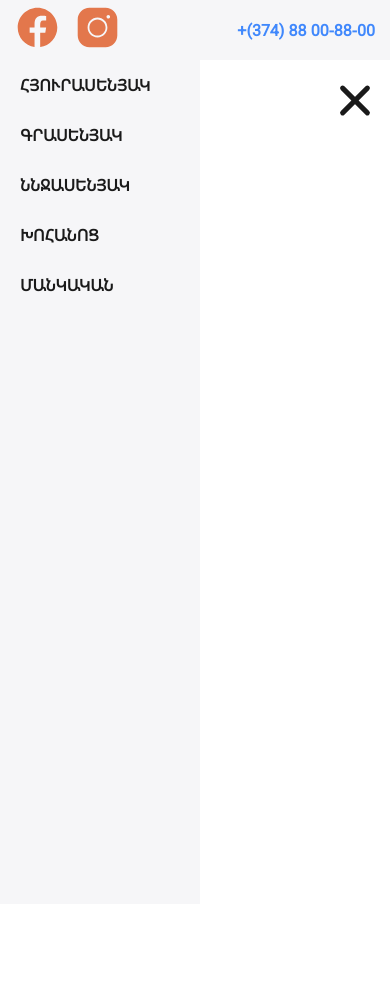
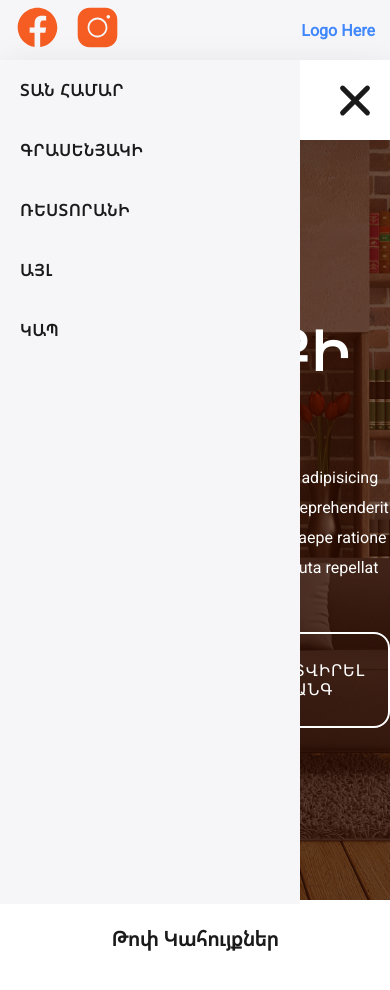
Before and after one commit to hayrapetyansami/toon-project, a website: page src/index.html in a window 390 px wide. Both pictures are taken after a click on the element 350 px from the left and 100 px from the top of the page. Shown: the top 990 px of the page. Before the commit the page ends 904 px from the top, so only its background shows below. Drawn offline with nearby package versions, Linux system fonts and the light colour scheme; files that its build step writes are made by us from their sources; files whose address does not match are found by name.

Commit message:
adding header and scroll functionallity, with responsive and optimization bugs

```diff
--- a/gulpfile.js
+++ b/gulpfile.js
@@ -117,7 +117,7 @@ function watch () {
 		server: {
 			baseDir: path
 		},
-		tunnel: true,
+		// tunnel: true,
 		online: true
 	});
 
--- a/src/index.html
+++ b/src/index.html
@@ -1,5 +1,6 @@
 <!DOCTYPE html>
 <html lang="en">
+
 <head>
 	<meta charset="UTF-8">
 	<meta http-equiv="X-UA-Compatible" content="IE=edge">
@@ -7,24 +8,27 @@
 	<title> Toon | Կահույքի Խանութ</title>
 	<link rel="stylesheet" href="css/styles.css">
 </head>
+
 <body>
 	<div class="top_nav">
 		<div class="container">
 			<div class="top_nav__block">
 				<!-- facebook -->
 				<a href="https://facebook.com" target="_blank" title="Facebook">
-					<svg xmlns="http://www.w3.org/2000/svg"  viewBox="0 0 50 50">
-						<path d="M25,3C12.85,3,3,12.85,3,25c0,11.03,8.125,20.137,18.712,21.728V30.831h-5.443v-5.783h5.443v-3.848 c0-6.371,3.104-9.168,8.399-9.168c2.536,0,3.877,0.188,4.512,0.274v5.048h-3.612c-2.248,0-3.033,2.131-3.033,4.533v3.161h6.588 l-0.894,5.783h-5.694v15.944C38.716,45.318,47,36.137,47,25C47,12.85,37.15,3,25,3z"/>
+					<svg xmlns="http://www.w3.org/2000/svg" viewBox="0 0 50 50">
+						<path
+							d="M25,3C12.85,3,3,12.85,3,25c0,11.03,8.125,20.137,18.712,21.728V30.831h-5.443v-5.783h5.443v-3.848 c0-6.371,3.104-9.168,8.399-9.168c2.536,0,3.877,0.188,4.512,0.274v5.048h-3.612c-2.248,0-3.033,2.131-3.033,4.533v3.161h6.588 l-0.894,5.783h-5.694v15.944C38.716,45.318,47,36.137,47,25C47,12.85,37.15,3,25,3z" />
 					</svg>
 				</a>
 				<!-- instagram -->
 				<a href="https://instagram.com" target="_blank" title="Instagram">
-					<svg xmlns="http://www.w3.org/2000/svg"  viewBox="0 0 50 50">
-						<path d="M 16 3 C 8.83 3 3 8.83 3 16 L 3 34 C 3 41.17 8.83 47 16 47 L 34 47 C 41.17 47 47 41.17 47 34 L 47 16 C 47 8.83 41.17 3 34 3 L 16 3 z M 37 11 C 38.1 11 39 11.9 39 13 C 39 14.1 38.1 15 37 15 C 35.9 15 35 14.1 35 13 C 35 11.9 35.9 11 37 11 z M 25 14 C 31.07 14 36 18.93 36 25 C 36 31.07 31.07 36 25 36 C 18.93 36 14 31.07 14 25 C 14 18.93 18.93 14 25 14 z M 25 16 C 20.04 16 16 20.04 16 25 C 16 29.96 20.04 34 25 34 C 29.96 34 34 29.96 34 25 C 34 20.04 29.96 16 25 16 z"/>
+					<svg xmlns="http://www.w3.org/2000/svg" viewBox="0 0 50 50">
+						<path
+							d="M 16 3 C 8.83 3 3 8.83 3 16 L 3 34 C 3 41.17 8.83 47 16 47 L 34 47 C 41.17 47 47 41.17 47 34 L 47 16 C 47 8.83 41.17 3 34 3 L 16 3 z M 37 11 C 38.1 11 39 11.9 39 13 C 39 14.1 38.1 15 37 15 C 35.9 15 35 14.1 35 13 C 35 11.9 35.9 11 37 11 z M 25 14 C 31.07 14 36 18.93 36 25 C 36 31.07 31.07 36 25 36 C 18.93 36 14 31.07 14 25 C 14 18.93 18.93 14 25 14 z M 25 16 C 20.04 16 16 20.04 16 25 C 16 29.96 20.04 34 25 34 C 29.96 34 34 29.96 34 25 C 34 20.04 29.96 16 25 16 z" />
 					</svg>
 				</a>
 			</div>
-			<div class="top_nav__block">
+			<div class="top_nav__block topNavSwitch">
 				<a href="tel:+37488008800">+(374) 88 00-88-00</a>
 			</div>
 		</div>
@@ -42,16 +46,45 @@
 					<div></div>
 				</div>
 				<ul id="menu">
-					<li><a href="#">Հյուրասենյակ</a></li>
-					<li><a href="#">Գրասենյակ</a></li>
-					<li><a href="#">Ննջասենյակ</a></li>
-					<li><a href="#">Խոհանոց</a></li>
-					<li><a href="#">Մանկական</a></li>
+					<li><a href="#">Տան համար</a></li>
+					<li><a href="#">Գրասենյակի</a></li>
+					<li><a href="#">Ռեստորանի</a></li>
+					<li><a href="#">Այլ</a></li>
+					<li><a href="#">Կապ</a></li>
 				</ul>
 			</div>
 		</div>
 	</nav>
+	<header style="background-image: url('./img/headerBG.jpg')">
+		<div class="header_content">
+			<h1>TOON | Կահույքի սրահ</h1>
+			<p>Lorem ipsum dolor sit amet consectetur adipisicing elit. Iusto, iure nesciunt. Quam vel, totam
+				reprehenderit quod in asperiores tempora accusamus saepe ratione eius, deleniti quibusdam doloremque
+				soluta repellat vero eveniet?</p>
+
+			<div class="header_content__buttons">
+				<a href="#">Տեսնել Ամբողջ Տեսականին</a>
+				<button id="callModalBtn">Պատվիրել Զանգ</button>
+			</div>
+		</div>
+		<div class="scrollDown">
+			<svg xmlns="http://www.w3.org/2000/svg" viewBox="0 0 512 512">
+				<g>
+					<path
+						d="m280 344a88.1 88.1 0 0 0 88-88v-160a88.1 88.1 0 0 0 -88-88h-48a88.1 88.1 0 0 0 -88 88v160a88.1 88.1 0 0 0 87.93 88v70.64l-26.92-26.92a8 8 0 0 0 -11.31 0l-22.63 22.63a8 8 0 0 0 0 11.31l79.2 79.2a8 8 0 0 0 11.31 0l79.2-79.2a8 8 0 0 0 0-11.31l-22.63-22.63a8 8 0 0 0 -11.31 0l-26.92 26.92v-70.64zm-120-248a72.083 72.083 0 0 1 72-72h48a72.083 72.083 0 0 1 72 72v40h-192zm152.49 308.69 11.32 11.31-67.89 67.88-67.88-67.88 11.32-11.31 34.91 34.92a8 8 0 0 0 13.66-5.66v-186.3h15.99v186.3a8 8 0 0 0 13.66 5.66zm-40.57-173.04h-31.99a8 8 0 0 0 -8 8v88.35a72.081 72.081 0 0 1 -71.93-72v-104h192v104a72.083 72.083 0 0 1 -72 72h-.08v-88.35a8 8 0 0 0 -8-8z" />
+					<path
+						d="m240 120h32a8 8 0 0 0 8-8v-64a8 8 0 0 0 -8-8h-32a8 8 0 0 0 -8 8v64a8 8 0 0 0 8 8zm8-64h16v48h-16z" />
+				</g>
+			</svg>
+		</div>
+	</header>
+	<main>
+		<section class="container">
+			<h2 class="title">Թոփ Կահույքներ</h2>
+		</section>
+	</main>
 
 	<script src="js/all.js"></script>
 </body>
+
 </html>
--- a/src/js/script.js
+++ b/src/js/script.js
@@ -1,14 +1,39 @@
 window.addEventListener("DOMContentLoaded", () => {
 	const menuBtn = document.querySelector(".menuBtn");
 	const navMenu = document.querySelector("#menu");
+	const logo = document.querySelector(".nav_logo");
+	const topNavSwitch = document.querySelector(".topNavSwitch");
+	const scrollDown = document.querySelector(".scrollDown");
+	const main = document.querySelector("main");
 
+	const save = topNavSwitch.innerHTML;
 	menuBtn.addEventListener("click", () => {
 		if (!menuBtn.classList.contains("open")) {
 			menuBtn.classList.add("open");
 			navMenu.classList.add("active_nav");
+			topNavSwitch.innerHTML = "";
+			topNavSwitch.insertAdjacentHTML("afterbegin", logo.innerHTML);
+			console.log(topNavSwitch);
+
 		} else {
 			menuBtn.classList.remove("open");
-			navMenu.removeAttribute("class")
+			navMenu.removeAttribute("class");
+			topNavSwitch.innerHTML = "";
+			topNavSwitch.insertAdjacentHTML("afterbegin", save);
 		}
 	});
+
+	try {
+		scrollDown.addEventListener("click", (e) => {
+			main.scrollIntoView({
+				block: "start",
+				behavior: "smooth"
+			});
+			window.addEventListener("scroll", () => {
+				window.scrollY < main.offsetTop - 80 ?
+				main.removeAttribute("style") :
+				main.style.cssText = "padding-top: 100px";
+			});
+		});
+	} catch{}
 });
--- a/src/sass/global_styles.scss
+++ b/src/sass/sass_modules/global_styles.scss
@@ -7,9 +7,18 @@
 
 // colors
 $gray : #f6f6f8;
-$primary : #e3774c;
+// $primary : #e3774c;
+$primary : #f55d22;
 $link : #4088FC;
 $black: #1a1a1a;
+$br : 16px;
+
+// media sizes
+$notebook : 1280px;
+$tab: 1024px;
+$bigMobile: 768px;
+$smallMobile: 520px;
+$verySmallMobile: 420px;
 
 .container {
 	max-width: 1300px;
@@ -57,3 +66,31 @@ $black: #1a1a1a;
 		transform: rotate(-45deg);
 	}
 }
+
+.title {
+	text-align: center;
+	font-size: 45px;
+	margin: 25px 0px;
+	color: $black;
+
+	@media screen and (max-width: $notebook) {
+		font-size: 40px;
+	}
+
+	@media screen and (max-width: $tab) {
+		font-size: 35px;
+	}
+
+	@media screen and (max-width: $bigMobile) {
+		font-size: 30px;
+	}
+
+	@media screen and (max-width: $smallMobile) {
+		font-size: 25px;
+	}
+
+	@media screen and (max-width: $verySmallMobile) {
+		font-size: 20px;
+	}
+
+}
--- /dev/null
+++ b/src/sass/sass_modules/header.scss
@@ -0,0 +1,132 @@
+@import "global_styles";
+
+header {
+	display: flex;
+	justify-content: center;
+	align-items: center;
+	align-content: center;
+	flex-wrap: wrap;
+	background-repeat: no-repeat;
+	background-size: 100%;
+	background-position: center center;
+	background-attachment: fixed;
+	position: relative;
+	height: 90vh;
+	overflow: hidden;
+
+	@media screen and (max-width: 1680px){
+		background-size: cover;
+	}
+	&::after {
+		content: "";
+		position: absolute;
+		top: 0;
+		left: 0;
+		width: 100%;
+		height: 100%;
+		background: #300d01af
+	}
+
+	.header_content {
+		display: flex;
+		flex-flow: column;
+		align-content: center;
+		align-items: center;
+		position: relative;
+		color: #fff;
+		z-index: 55;
+		text-align: center;
+		width: 100%;
+
+		h1 {
+			text-transform: uppercase;
+			font-size: 55px;
+			letter-spacing: 2px;
+		}
+
+		p {
+			line-height: 30px;
+			margin-bottom: 20px;
+			max-width: 600px;
+		}
+
+		.header_content__buttons {
+			display: flex;
+
+			a, button {
+				display: block;
+				padding:15px 40px;
+				border-radius: $br;
+				border: none;
+				cursor: pointer;
+				letter-spacing: 1px;
+				position: relative;
+				overflow: hidden;
+			}
+
+			a {
+				color: #fff;
+				background: $primary;
+				margin-right: 20px;
+				transition: background 0.3s;
+
+				&:hover {
+					background: #f55d22;
+				}
+			}
+
+			button {
+				color: #fff;
+				border: 2px solid #fff;
+				background: transparent;
+				font-size: 16px;
+				text-transform: uppercase;
+
+				&::before {
+					content: "";
+					position: absolute;
+					top: 0;
+					left: 0;
+					width: 0%;
+					height: 100%;
+					background: rgba(255, 255, 255, 0.316);
+					transition: width 0.2s;
+					z-index: -1;
+				}
+
+				&:hover  {
+					&::before {
+						width: 100%;
+						z-index: -1;
+					}
+				}
+			}
+		}
+	}
+
+	.scrollDown {
+		width: 100%;
+		position: relative;
+		text-align: center;
+		z-index: 55;
+		cursor: pointer;
+		top: 180px;
+		animation: chgitem 0.6s linear alternate infinite;
+
+		svg {
+			width: 70px;
+			height: 70px;
+			fill:#fff;
+		}
+
+		@keyframes chgitem {
+			from {
+				top: 170px;;
+			}
+
+			to {
+				top: 210px;
+			}
+		}
+	}
+}
--- /dev/null
+++ b/src/sass/sass_modules/main.scss
@@ -0,0 +1,3 @@
+main {
+	height: 3500px;
+}
--- a/src/sass/nav.scss
+++ b/src/sass/sass_modules/nav.scss
@@ -34,7 +34,13 @@
 }
 
 nav {
+	position: sticky;
 	background: #fff;
+	position: sticky;
+	top: 0;
+	left: 0;
+	z-index: 99999;
+	box-shadow: 0 6px 36px rgb(0 0 0 / 9%);
 
 	.container {
 		display: flex;
@@ -66,6 +72,7 @@ nav {
 						position: relative;
 						z-index: 5;
 						transition: color 0.4s;
+						letter-spacing: 1px;
 
 						&::after {
 							content: "";
@@ -98,25 +105,44 @@ nav {
 					justify-content: flex-start;
 					position: absolute;
 					top: 0px;
-					width: 500px;
-
+					width: 580px;
 					overflow: hidden;
 					left: -5000px;
 					background: $gray;
 					transition: left 0.2s linear;
 
+					@media screen and (max-width: 680px) {
+						width: 500px;
+					}
+
 					@media screen and (max-width: 580px) {
+						width: 450px;
+					}
+
+					@media screen and (max-width: 520px) {
+						width: 400px;
+					}
+
+					@media screen and (max-width: 480px) {
+						width: 350px;
+					}
+
+					@media screen and (max-width: 420px) {
 						width: 300px;
 					}
 
-					@media screen and (max-width: 420px) {
-						width: 200px;
+					@media screen and (max-width: 380px) {
+						width: 280px;
+					}
+
+					@media screen and (max-width: 350px) {
+						width: 250px;
 					}
 
 					li {
 						a {
-							height: 50px;
-							padding: 8px 20px;
+							height: 60px;
+							padding: 30px 20px;
 						}
 					}
 
--- a/src/sass/styles.scss
+++ b/src/sass/styles.scss
@@ -1,13 +1,15 @@
 // static files
-@import "nav";
+@import "./sass_modules/nav";
+@import "./sass_modules/header";
+@import "./sass_modules/main";
 
 // global
-@import "global_styles";
-@import "fonts";
+@import "./sass_modules/global_styles";
+@import "./sass_modules/fonts";
 
 body {
 	font-family: NSARegular, "Roboto", sans-serif;
-
+	overflow-x: hidden;
 	&::-webkit-scrollbar {
 		width: 7px;
 		height: 7px;
```
Also changed, not shown: package.json (+1 -7 lines), build/css/styles.css, build/img/headerBG.jpg (added), build/index.html, build/js/all.js, src/img/headerBG.jpg (added), src/sass/sass_modules/fonts.scss (renamed from src/sass/fonts.scss), 2 other files.
